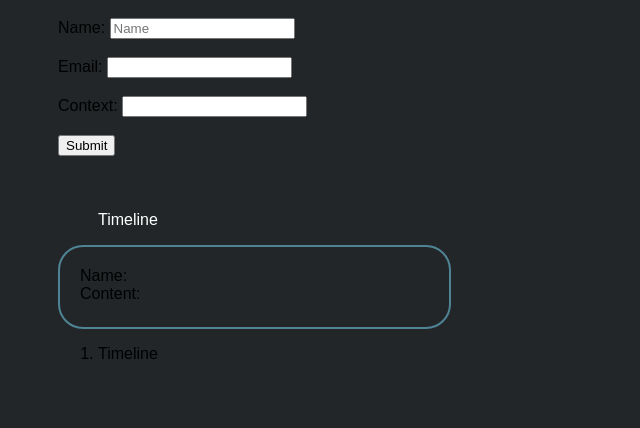
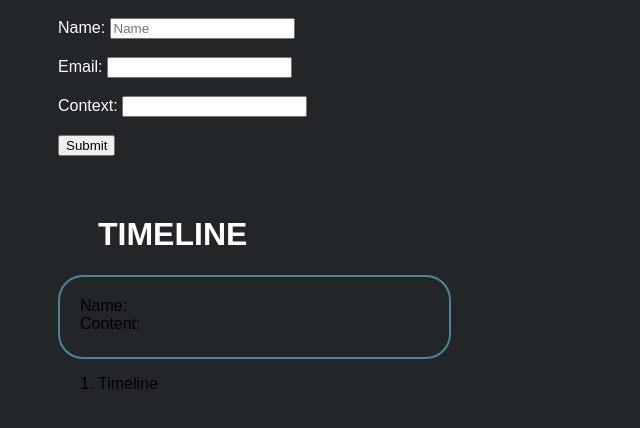
Before and after one commit to AbishaKugathasan/personal-site, a Flask app: page /timeline in a window 1280 px wide. Shown: the part 90-518 px from the top of the page, without its empty margins (0-640 px from the left). Run offline with Flask 2, Linux system fonts and the light colour scheme; parts of the project's set-up code (start-up, migrations or seed data) failed here and were passed over.

Commit message:
Formatting

```diff
--- a/app/static/styles/main.css
+++ b/app/static/styles/main.css
@@ -387,3 +387,7 @@ td {
 .text-box {
   opacity: 0%;
 }
+
+.form-posts {
+  color:#ffffff;
+}
--- a/app/templates/timeline.html
+++ b/app/templates/timeline.html
@@ -31,7 +31,8 @@
 
 
   <body class = "max-width">
-    <h1>Timeline</h1>
+    <h1>Form: </h1>
+    <div class = "form-posts">
     <form id = "form" method = "post" action = "/api/timeline_post">
           <label for="name">Name:</label>
           <input type="text" id="name" onclick = "myFunction()" name="name" placeholder="Name"><br><br>
@@ -41,6 +42,7 @@
           <input type="text" id="content" name="content"><br><br>
         <button type="button" id = "user-name" onclick = "addItem()" value="Submit">Submit</button>
     </form>
+    </div>
 
     <div class = "text-box">
     <input type="text" id="type"
@@ -52,7 +54,7 @@
 <!-- Parent tag where we add
         item as child -->
         <ul id="parent">
-          <li>Timeline</li>
+          <h1>Timeline</h1>
       </ul>
 
 
```
